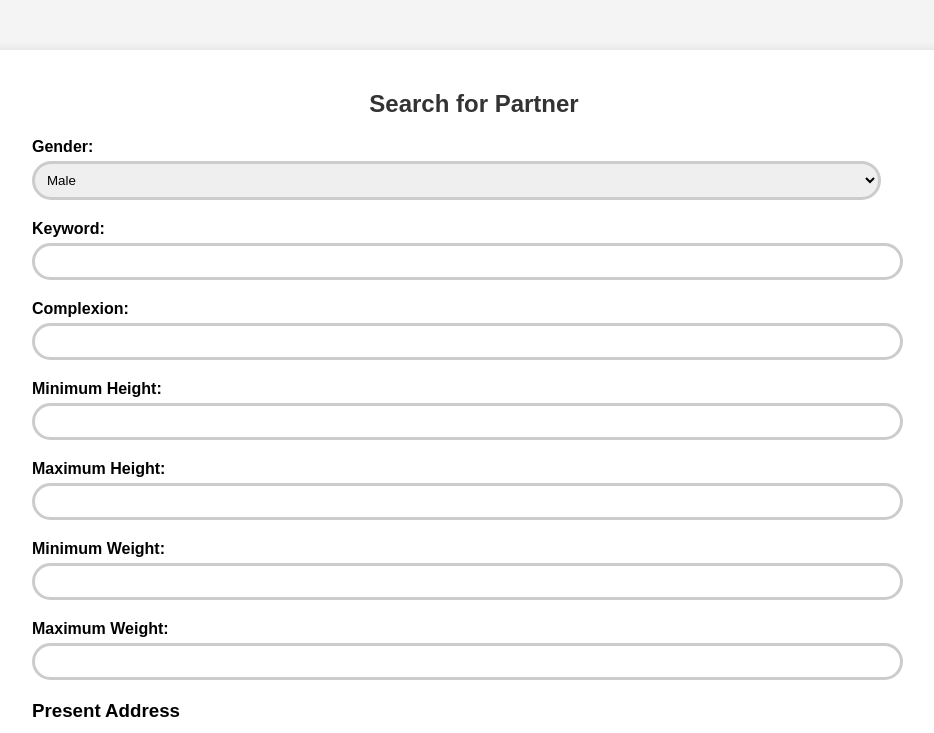
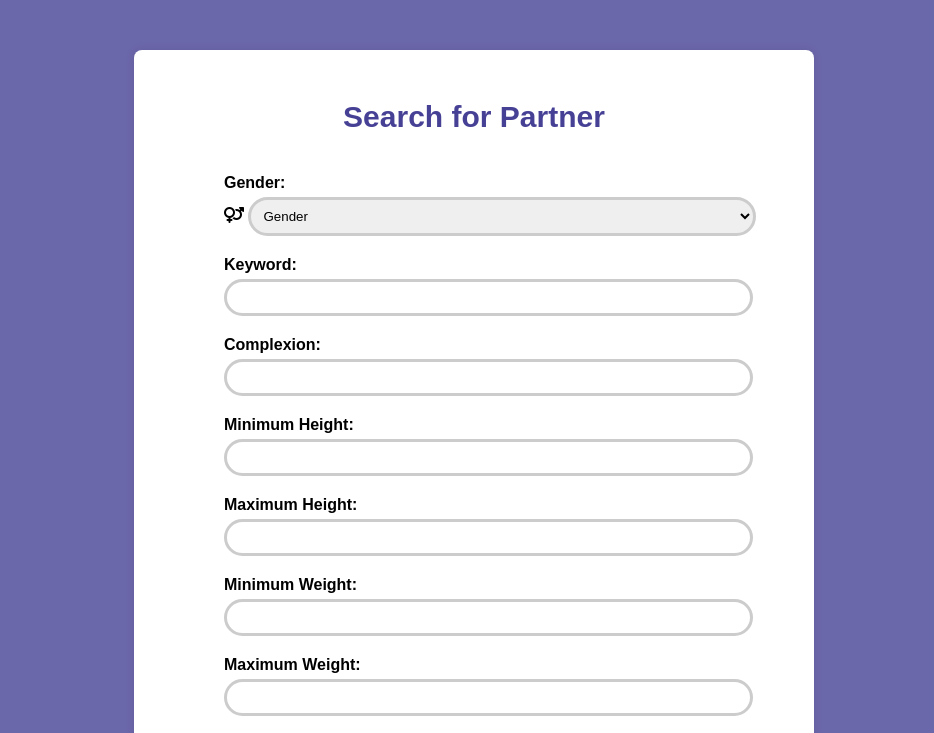
Before and after one commit to Khandakar227/ghotok-web-app, a website built with Vite: page Client/search/index.html in a window 1280 px wide. Shown: the top 733 px of the page, without its empty margins (166-1100 px from the left). Built offline with nearby package versions, Linux system fonts and the light colour scheme.

Commit message:
edited search page

```diff
--- a/Client/search/index.html
+++ b/Client/search/index.html
@@ -5,20 +5,23 @@
 <meta name="viewport" content="width=device-width, initial-scale=1.0">
 <title>Ghotok web</title>
 <link rel="stylesheet" href="style.css">
-
+<script src="https://kit.fontawesome.com/f2375289e6.js" crossorigin="anonymous"></script>
 </head>
 <body>
 
 <div class="container">
-    <h2>Search for Partner</h2>
+    <h1>Search for Partner</h1>
     <form action="/search" method="post">
         <div class="form-group">
             <label for="gender">Gender:</label>
-            <select id="gender" name="gender">
-                <option value="male">Male</option>
-                <option value="female">Female</option>
-                <option value="other">Other</option>
-            </select>
+            <div class="input-field">
+                <i class="fa-solid fa-venus-mars"></i>
+                <select name="gender" id="gender" required>
+                    <option value="">Gender</option>
+                    <option value="male">Male</option>
+                    <option value="female">Female</option>
+                </select>
+            </div>
         </div>
         <div class="form-group">
             <label for="keyword">Keyword:</label>
--- a/Client/search/style.css
+++ b/Client/search/style.css
@@ -1,12 +1,15 @@
 body {
     font-family: 'Arial', sans-serif;
-    background-color: #f4f4f4;
+    background-color: rgba(71, 65, 150, 0.8);
     margin: 0;
     padding: 0;
+
+
 }
 
 .container {
-    width: 80%;
+    width: 50%;
+    height: 1250px;
     margin: 50px auto;
     background-color: #fff;
     padding: 20px;
@@ -14,10 +17,14 @@ body {
     box-shadow: 0px 0px 10px rgba(0, 0, 0, 0.1);
 }
 
-h2 {
-    color: #333;
-    text-align: center;
-    margin-bottom: 20px;
+h1 {
+    font-size: 30px;
+    padding-bottom: 10px;
+    padding-top: 30px;
+    color: rgba(71, 65, 150,1);
+    position: relative;
+    margin: 0 auto 30px auto;
+    width: max-content;
 }
 
 .form-group {
```
